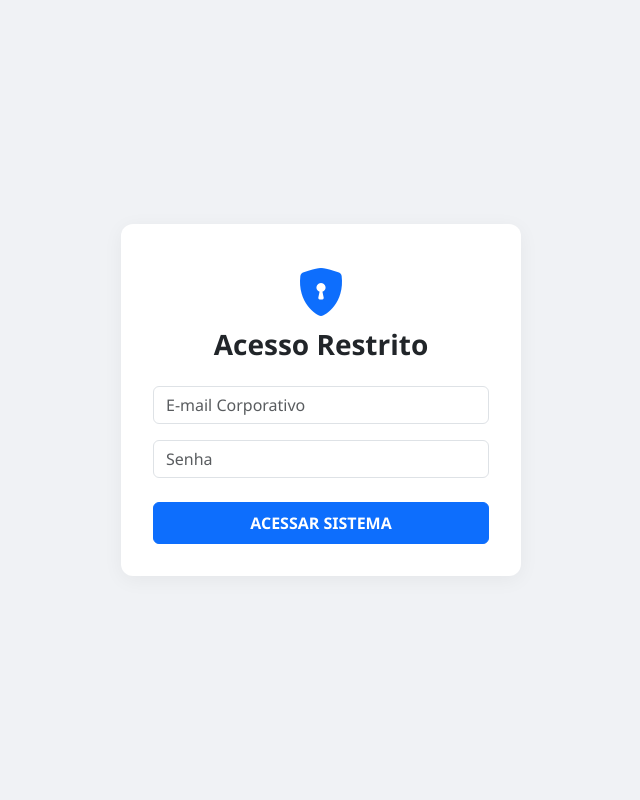
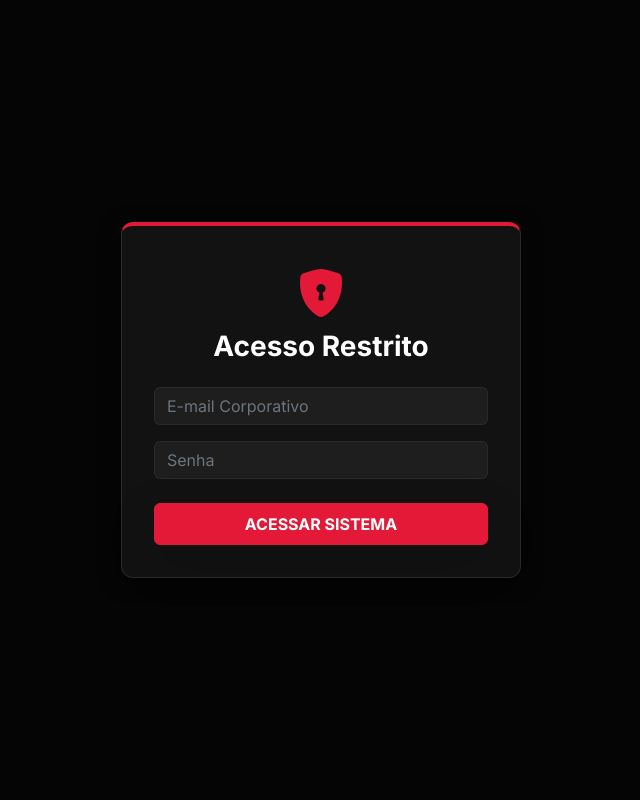
Before and after one commit to elo-estoque/elostock, a Flask app: page /elostock/ in a window 1280 px wide. Shown: the whole page, without its empty margins (319-959 px from the left). Run offline with Flask 3, Linux system fonts and the light colour scheme.

Commit message:
Update index.html

```diff
--- a/templates/index.html
+++ b/templates/index.html
@@ -4,40 +4,152 @@
     <meta charset="UTF-8">
     <meta name="viewport" content="width=device-width, initial-scale=1">
     <title>EloStock Logística</title>
+    <link href="https://fonts.googleapis.com/css2?family=Inter:wght@300;400;600;700&display=swap" rel="stylesheet">
     <link href="https://cdn.jsdelivr.net/npm/bootstrap@5.3.0/dist/css/bootstrap.min.css" rel="stylesheet">
     <link rel="stylesheet" href="https://cdn.jsdelivr.net/npm/bootstrap-icons@1.10.0/font/bootstrap-icons.css">
+
     <style>
-        body { background-color: #f0f2f5; font-family: 'Segoe UI', system-ui, sans-serif; }
-        .content-box { background: white; border-radius: 12px; box-shadow: 0 4px 20px rgba(0,0,0,0.05); padding: 2rem; }
-        .card-item { transition: all 0.2s; border: none; border-bottom: 1px solid #eee; }
-        .card-item:hover { background-color: #fcfcfc; }
-        .badge-cat { font-size: 0.75rem; background-color: #e9ecef; color: #495057; border-radius: 4px; padding: 2px 6px; }
-        .badge-sku { font-size: 0.7rem; color: #6c757d; font-family: monospace; }
+        /* --- PALETA ELO ADMIN (DARK MODE) --- */
+        :root {
+            --brand-dark: #050505;
+            --brand-card: #121212; /* Cor dos cards */
+            --brand-wine: #E31937; /* Cor principal */
+            --brand-hover: #C2132F;
+            --text-main: #E5E7EB;
+            --text-muted: #9CA3AF;
+            --border-color: rgba(255, 255, 255, 0.1);
+            --input-bg: rgba(255, 255, 255, 0.05);
+        }
 
-        /* CHATBOT STYLES */
-        #chat-btn { position: fixed; bottom: 20px; right: 20px; z-index: 1000; width: 60px; height: 60px; border-radius: 50%; font-size: 24px; box-shadow: 0 4px 12px rgba(0,0,0,0.2); }
-        #chat-window { position: fixed; bottom: 90px; right: 20px; z-index: 1000; width: 350px; height: 450px; display: none; flex-direction: column; border: none; border-radius: 15px; overflow: hidden; box-shadow: 0 5px 25px rgba(0,0,0,0.2); }
-        .chat-header { background: #0d6efd; color: white; padding: 15px; font-weight: bold; display: flex; justify-content: space-between; align-items: center; }
-        .chat-body { flex: 1; background: #fff; padding: 15px; overflow-y: auto; display: flex; flex-direction: column; gap: 10px; font-size: 0.9rem; }
-        .chat-footer { padding: 10px; background: #f8f9fa; border-top: 1px solid #eee; display: flex; gap: 5px; }
+        body {
+            background-color: var(--brand-dark);
+            color: var(--text-main);
+            font-family: 'Inter', system-ui, sans-serif;
+        }
+
+        /* Container estilo Glass/Card Dark */
+        .content-box {
+            background: var(--brand-card);
+            border: 1px solid var(--border-color);
+            border-radius: 12px;
+            box-shadow: 0 4px 20px rgba(0,0,0,0.5);
+            padding: 2rem;
+            color: var(--text-main);
+        }
+
+        /* Navbar */
+        .navbar-dark.bg-dark {
+            background-color: #000 !important; /* Mais escuro que o padrão bootstrap */
+            border-bottom: 1px solid var(--border-color);
+        }
+
+        /* Inputs e Selects Dark */
+        .form-control, .form-select {
+            background-color: var(--input-bg);
+            border: 1px solid var(--border-color);
+            color: white;
+        }
+        .form-control:focus, .form-select:focus {
+            background-color: rgba(255, 255, 255, 0.1);
+            border-color: var(--brand-wine);
+            color: white;
+            box-shadow: 0 0 0 0.25rem rgba(227, 25, 55, 0.25);
+        }
+        .form-control::placeholder { color: #6c757d; }
+        .input-group-text {
+            background-color: var(--input-bg);
+            border-color: var(--border-color);
+            color: var(--text-muted);
+        }
+
+        /* Botões */
+        .btn-primary {
+            background-color: var(--brand-wine);
+            border-color: var(--brand-wine);
+            font-weight: 600;
+        }
+        .btn-primary:hover {
+            background-color: var(--brand-hover);
+            border-color: var(--brand-hover);
+        }
+        .btn-outline-secondary { color: var(--text-muted); border-color: var(--border-color); }
+        .btn-outline-secondary:hover { background-color: var(--brand-wine); border-color: var(--brand-wine); color: white; }
+        .btn-outline-dark { color: var(--text-main); border-color: var(--border-color); }
+        .btn-outline-dark:hover { background-color: white; color: black; }
+
+        /* Listas e Cards Internos */
+        .card-item {
+            transition: all 0.2s;
+            border-bottom: 1px solid var(--border-color) !important;
+            color: var(--text-main);
+        }
+        .card-item:hover { background-color: rgba(255,255,255,0.03); }
+
+        /* Badges */
+        .badge-cat { font-size: 0.75rem; background-color: rgba(255,255,255,0.1); color: var(--text-main); border-radius: 4px; padding: 2px 6px; }
+        .badge-sku { font-size: 0.7rem; color: var(--text-muted); font-family: monospace; }
+
+        /* Textos e Utilitários Bootstrap Override */
+        .text-muted { color: var(--text-muted) !important; }
+        .text-secondary { color: #adb5bd !important; }
+        .bg-light { background-color: rgba(255,255,255,0.05) !important; border-bottom: 1px solid var(--border-color); }
+        .border-bottom { border-bottom-color: var(--border-color) !important; }
+
+        /* CHATBOT STYLES (Dark Theme) */
+        #chat-btn {
+            background-color: var(--brand-wine);
+            border-color: var(--brand-wine);
+            position: fixed; bottom: 20px; right: 20px; z-index: 1000; width: 60px; height: 60px; border-radius: 50%; font-size: 24px; box-shadow: 0 4px 12px rgba(0,0,0,0.5);
+        }
+        #chat-window {
+            background-color: var(--brand-card);
+            position: fixed; bottom: 90px; right: 20px; z-index: 1000; width: 350px; height: 450px; display: none; flex-direction: column; border: 1px solid var(--border-color); border-radius: 15px; overflow: hidden; box-shadow: 0 5px 25px rgba(0,0,0,0.5);
+        }
+        .chat-header {
+            background: var(--brand-wine);
+            color: white; padding: 15px; font-weight: bold; display: flex; justify-content: space-between; align-items: center;
+        }
+        .chat-body {
+            flex: 1; background: var(--brand-card); padding: 15px; overflow-y: auto; display: flex; flex-direction: column; gap: 10px; font-size: 0.9rem;
+        }
+        .chat-footer {
+            padding: 10px; background: rgba(0,0,0,0.2); border-top: 1px solid var(--border-color); display: flex; gap: 5px;
+        }
+
+        /* Balões de Chat */
         .msg { padding: 8px 12px; border-radius: 12px; max-width: 80%; }
-        .msg-user { background: #e9ecef; align-self: flex-end; border-bottom-right-radius: 2px; }
-        .msg-ai { background: #e3f2fd; color: #0d6efd; align-self: flex-start; border-bottom-left-radius: 2px; }
-        .typing { font-size: 0.8rem; color: #aaa; font-style: italic; display: none; margin-left: 10px; }
+        .msg-user {
+            background: #333;
+            color: white;
+            align-self: flex-end; border-bottom-right-radius: 2px;
+        }
+        .msg-ai {
+            background: rgba(227, 25, 55, 0.15); /* Tint de vinho bem leve */
+            color: #ffb3b3;
+            border: 1px solid rgba(227, 25, 55, 0.3);
+            align-self: flex-start; border-bottom-left-radius: 2px;
+        }
+        .typing { font-size: 0.8rem; color: #777; font-style: italic; display: none; margin-left: 10px; }
+
+        /* Scrollbar Dark */
+        ::-webkit-scrollbar { width: 8px; }
+        ::-webkit-scrollbar-track { background: var(--brand-dark); }
+        ::-webkit-scrollbar-thumb { background: #444; border-radius: 4px; }
+        ::-webkit-scrollbar-thumb:hover { background: var(--brand-wine); }
     </style>
 </head>
 <body>
 
     {% if view_mode == 'login' %}
     <div class="container d-flex align-items-center justify-content-center" style="height: 100vh;">
-        <div class="content-box text-center" style="width: 100%; max-width: 400px;">
-            <i class="bi bi-shield-lock-fill text-primary mb-3" style="font-size: 3rem;"></i>
-            <h3 class="fw-bold mb-4">Acesso Restrito</h3>
-            {% if erro %}<div class="alert alert-danger py-2 small">{{ erro }}</div>{% endif %}
+        <div class="content-box text-center" style="width: 100%; max-width: 400px; border-top: 4px solid var(--brand-wine);">
+            <i class="bi bi-shield-lock-fill mb-3" style="font-size: 3rem; color: var(--brand-wine);"></i>
+            <h3 class="fw-bold mb-4 text-white">Acesso Restrito</h3>
+            {% if erro %}<div class="alert alert-danger py-2 small bg-danger bg-opacity-25 text-danger border-danger border-opacity-25">{{ erro }}</div>{% endif %}
             <form method="POST">
                 <input type="email" name="login_email" class="form-control mb-3" placeholder="E-mail Corporativo" required>
                 <input type="password" name="login_password" class="form-control mb-4" placeholder="Senha" required>
-                <button type="submit" class="btn btn-primary w-100 py-2 fw-bold">ACESSAR SISTEMA</button>
+                <button type="submit" class="btn btn-primary w-100 py-2 fw-bold shadow-lg">ACESSAR SISTEMA</button>
             </form>
         </div>
     </div>
@@ -80,14 +192,14 @@
             {% if produtos|length > 0 or role == 'ADMINISTRATOR' and amostras|length == 0 %}
             <div class="{{ 'col-12' if amostras|length == 0 else 'col-lg-5' }}">
                 <div class="content-box p-0 h-100">
-                    <div class="p-3 border-bottom bg-light rounded-top d-flex justify-content-between">
-                        <h6 class="mb-0 fw-bold text-secondary">📦 Almoxarifado</h6>
+                    <div class="p-3 border-bottom bg-light rounded-top d-flex justify-content-between align-items-center">
+                        <h6 class="mb-0 fw-bold text-white">📦 Almoxarifado</h6>
                         <span class="badge bg-secondary">{{ produtos|length }} itens</span>
                     </div>
                     <div class="p-3">
                         {% for p in produtos %}
                         {% set critico = p.quantidade <= (p.estoque_minimo or 0) %}
-                        <div class="card-item py-3 d-flex justify-content-between align-items-center {{ 'bg-danger-subtle px-2 rounded' if critico else '' }}">
+                        <div class="card-item py-3 d-flex justify-content-between align-items-center {{ 'rounded px-2' if critico else '' }}" style="{{ 'background-color: rgba(220, 53, 69, 0.15); border-bottom: none !important;' if critico else '' }}">
                             <div style="max-width: 70%;">
                                 <div class="fw-bold">{{ p.nome }}</div>
                                 <div class="d-flex gap-2 mt-1">
@@ -97,8 +209,8 @@
                                 <small class="text-muted d-block mt-1">{{ p.localizacao }}</small>
                             </div>
                             <div class="text-end">
-                                <div class="h5 mb-0 fw-bold">{{ p.quantidade }}</div>
-                                <a href="/elostock/acao/produto/{{ p.id }}" class="btn btn-link btn-sm p-0 text-decoration-none">Retirar</a>
+                                <div class="h5 mb-0 fw-bold text-white">{{ p.quantidade }}</div>
+                                <a href="/elostock/acao/produto/{{ p.id }}" class="btn btn-link btn-sm p-0 text-decoration-none" style="color: var(--brand-wine);">Retirar</a>
                             </div>
                         </div>
                         {% else %}
@@ -112,8 +224,8 @@
             {% if amostras|length > 0 or role == 'ADMINISTRATOR' and produtos|length == 0 %}
             <div class="{{ 'col-12' if produtos|length == 0 else 'col-lg-7' }}">
                 <div class="content-box p-0 h-100">
-                    <div class="p-3 border-bottom bg-light rounded-top d-flex justify-content-between">
-                        <h6 class="mb-0 fw-bold text-secondary">💎 Showroom & Logística</h6>
+                    <div class="p-3 border-bottom bg-light rounded-top d-flex justify-content-between align-items-center">
+                        <h6 class="mb-0 fw-bold text-white">💎 Showroom & Logística</h6>
                         <span class="badge bg-secondary">{{ amostras|length }} peças</span>
                     </div>
                     <div class="p-3">
@@ -226,20 +338,20 @@
             {% if msg %}
                 <div class="text-center">
                     <div class="text-success mb-3"><i class="bi bi-check-circle-fill fs-1"></i></div>
-                    <h4>Sucesso!</h4>
+                    <h4 class="text-white">Sucesso!</h4>
                     <p class="text-muted">{{ msg }}</p>
-                    <a href="/elostock/dashboard" class="btn btn-dark w-100">Voltar</a>
+                    <a href="/elostock/dashboard" class="btn btn-outline-secondary w-100">Voltar</a>
                 </div>
             {% else %}
                 <h5 class="text-secondary small text-uppercase mb-1">Gerenciando</h5>
-                <h2 class="fw-bold mb-4">{{ item.nome }}</h2>
+                <h2 class="fw-bold mb-4 text-white">{{ item.nome }}</h2>
                 <form method="POST">
                     {% if tipo == 'produto' %}
                         <div class="text-center mb-4">
-                            <span class="display-5 fw-bold text-primary">{{ item.quantidade }}</span>
+                            <span class="display-5 fw-bold text-white">{{ item.quantidade }}</span>
                             <span class="text-muted d-block">em estoque</span>
                         </div>
-                        <label class="fw-bold">Qtd Retirada</label>
+                        <label class="fw-bold text-white">Qtd Retirada</label>
                         <input type="number" name="qtd" class="form-control mb-3" value="1" min="1" max="{{ item.quantidade }}">
                         <button type="submit" class="btn btn-primary w-100 py-2">Confirmar</button>
                     {% else %}
```
Also changed, not shown: other parts of templates/index.html (+11 -11 lines).
